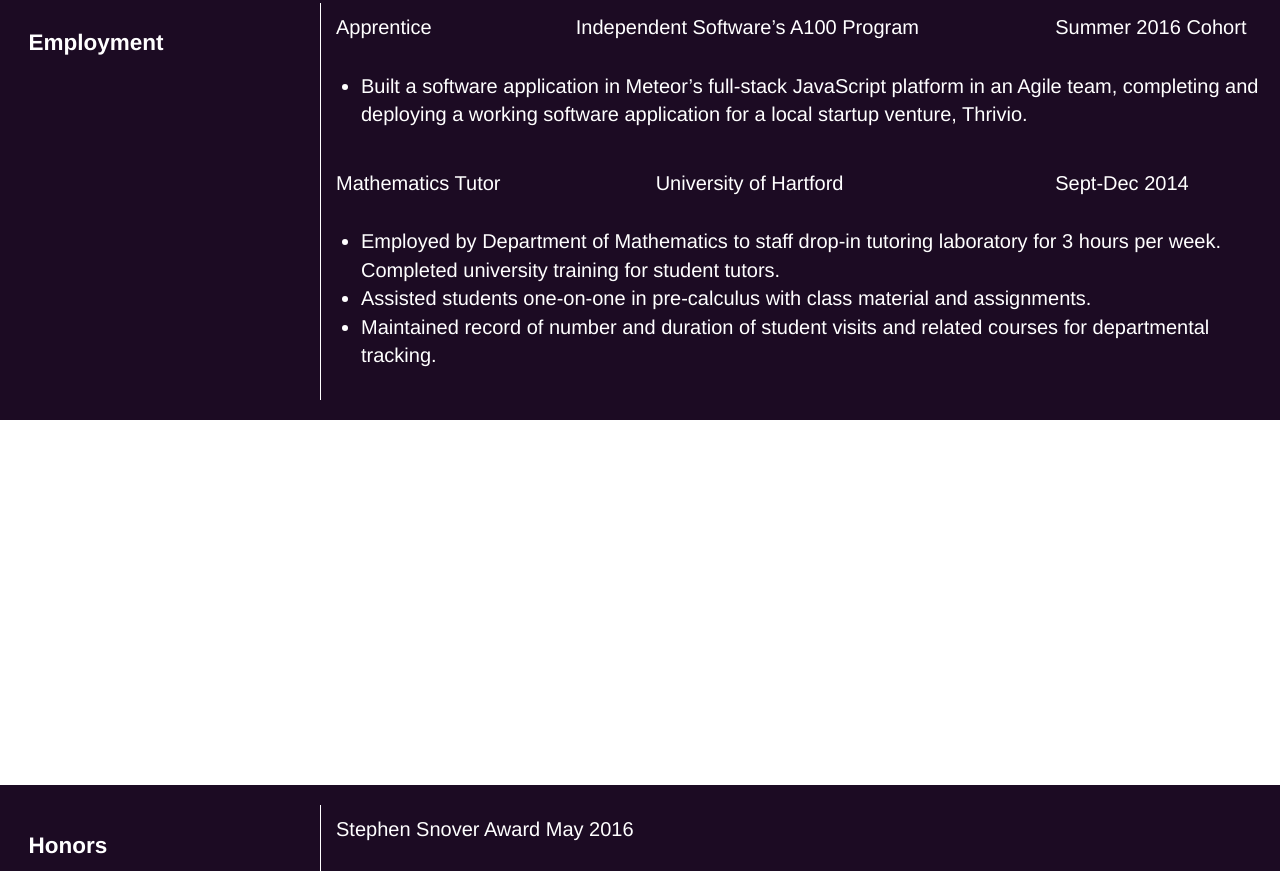
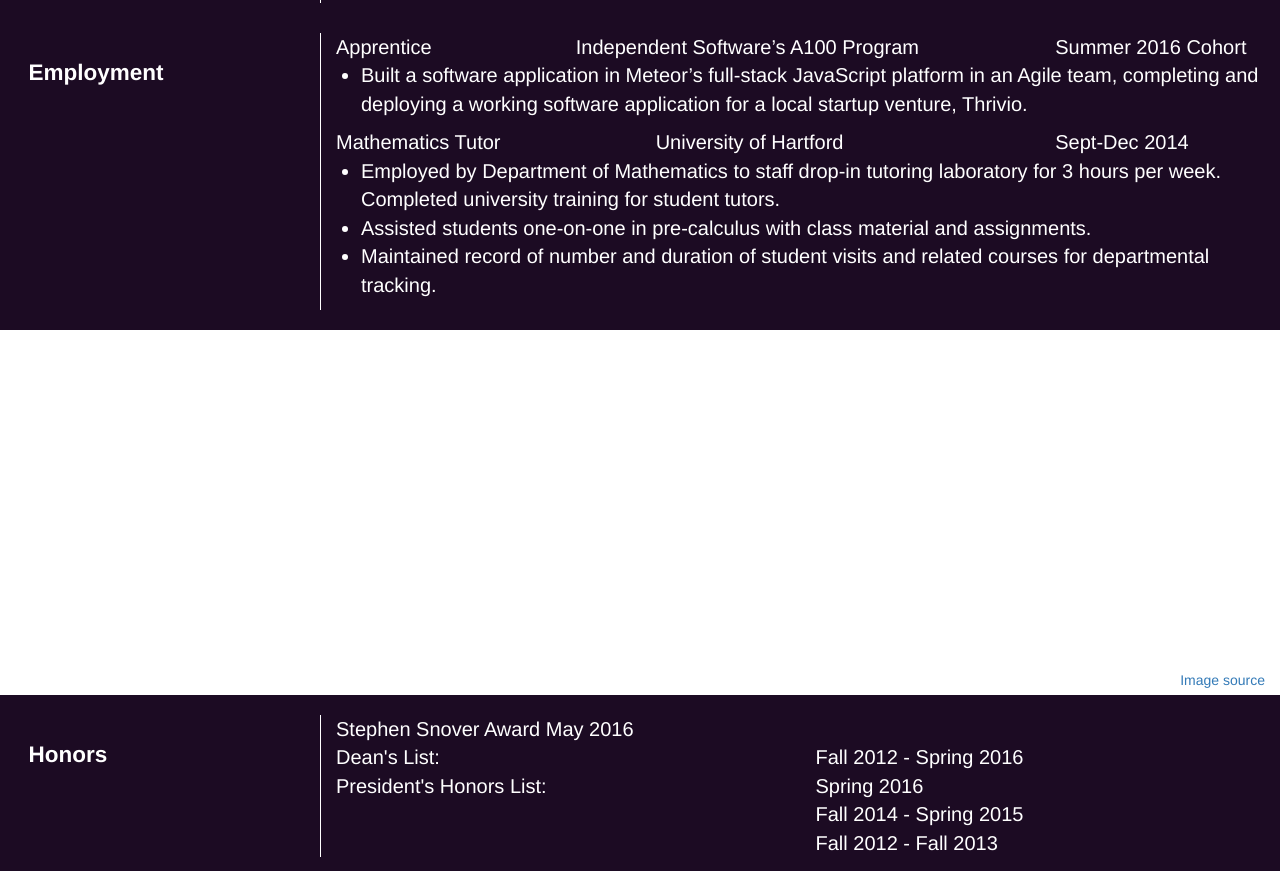
Before and after one commit to Dana94/danaottaviani.github.io, a plain HTML site: page index.html in a window 1280 px wide. Shown: the part 747-1618 px from the top of the page. Drawn offline with nearby package versions, Linux system fonts and the light colour scheme.

Commit message:
added source links, need to align them to the bottom right of each image div

```diff
--- a/css/stylesheet.css
+++ b/css/stylesheet.css
@@ -13,6 +13,11 @@
 
 .small-window{
 	min-height: 375px;
+}
+
+.img-source{
+	margin-top: 34rem;
+	text-align: right;
 }
 
 /*general*/
@@ -36,9 +41,12 @@ h1{
 	font-size: 20px;
 }
 
+a{
+
+}
 /*bootstrap*/
 
-.row{
+#edu, #work, #honors, #classes, #skills{
 	background-color: #1C0B23;
 	color: white;
 	font-size: 20px;
--- a/index.html
+++ b/index.html
@@ -59,7 +59,12 @@
 
 			<div class="parallax-window" data-parallax="scroll" data-image-src="images/above-adventure-aerial-air.jpg" id="head-window">
 				<div class="col-sm-6" id="name-div">
-					<h1>Dana C. Ottaviani</h1>
+						<h1>Dana C. Ottaviani</h1>
+				</div>
+			    <div class="col-sm-12">
+			    	<div class="col-sm-offset-11">
+						<p class="img-source"><a href="https://www.pexels.com/photo/flight-nature-sky-flying-36487/" target="_blank">Image source</a></p>
+					</div>
 				</div>
 			</div>
 
@@ -120,7 +125,11 @@
 					</div>
 		    </div>
 
-		    <div class="parallax-window small-window" data-parallax="scroll" data-image-src="images/sunrise-phu-quoc-island-ocean.jpg"></div>
+		    <div class="parallax-window small-window" data-parallax="scroll" data-image-src="images/sunrise-phu-quoc-island-ocean.jpg">
+		    	<div class="col-sm-12">
+		    		<p class="img-source"><a href="https://www.pexels.com/photo/light-sea-dawn-landscape-33227/" target="_blank">Image source</a></p>
+		    	</div>
+		    </div>
 
 		    <!--Honors-->
 			<div class="container-fluid">
@@ -130,23 +139,23 @@
 						</div>
 						<div class="col-sm-9">
 							<div class="row">
-								<div class="col-sm-6">
+								<div class="col-sm-7">
 									Stephen Snover Award May 2016
 								</div>
 							</div>
 							<div class="row">
-								<div class="col-sm-5">
+								<div class="col-xs-6 col-sm-6">
 									Dean's List:
 								</div>
-								<div class="col-sm-5">
+								<div class="col-xs-6 col-sm-5">
 									Fall 2012 - Spring 2016
 								</div>
 							</div>
 							<div class="row">
-								<div class="col-sm-5">
+								<div class="col-xs-6 col-sm-6">
 									President's Honors List:
 								</div>
-								<div class="col-sm-5">
+								<div class="col-xs-6 col-sm-5">
 									Spring 2016<br>
 									Fall 2014 - Spring 2015<br>
 									Fall 2012 - Fall 2013<br>
```
